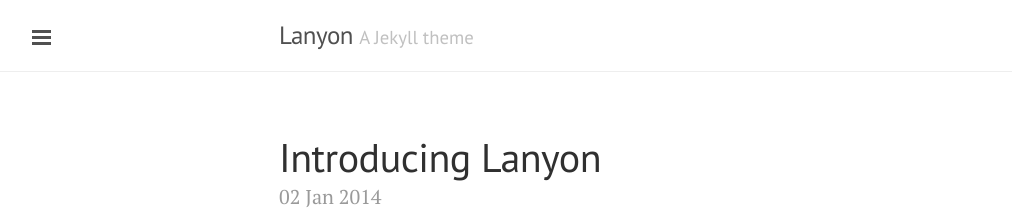
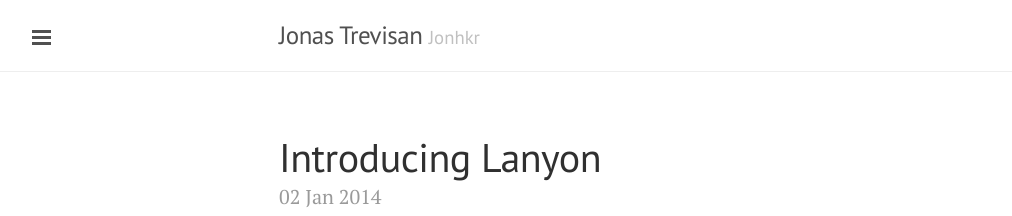
Before and after one commit to jonhkr/jonhkr.github.io, a Jekyll site: the page built from index.html, in a window 1280 px wide and 900 px high. Shown: the top 216 px of the window, without its empty margins (1-1013 px from the left). Built offline with Jekyll 4.4.1, drawn with Linux system fonts in a browser that asks for light colours; Markdown is read by kramdown in place of the engine named in the settings; the list of posts is cut into pages by our own code.

Commit message:
site info

```diff
--- a/_config.yml
+++ b/_config.yml
@@ -6,19 +6,19 @@ pygments:         true
 permalink:        pretty
 
 # Setup
-title:            Lanyon
-tagline:          'A Jekyll theme'
-description:      'A reserved <a href="http://jekyllrb.com" target="_blank">Jekyll</a> theme that places the utmost gravity on content with a hidden drawer. Made by <a href="https://twitter.com/mdo" target="_blank">@mdo</a>.'
-url:              http://lanyon.getpoole.com
+title:            Jonas Trevisan
+tagline:          'Jonhkr'
+description:      ''
+url:              http://jonhkr.github.io
 
 author:
   name:           'Mark Otto'
   url:            https://twitter.com/mdo
 
-paginate:         5
+paginate:         3
 
 # Custom vars
 version:          1.0.0
 
 github:
-  repo:           https://github.com/poole/lanyon
+  repo:           https://github.com/jonhkr/jonhkr.github.io
```
